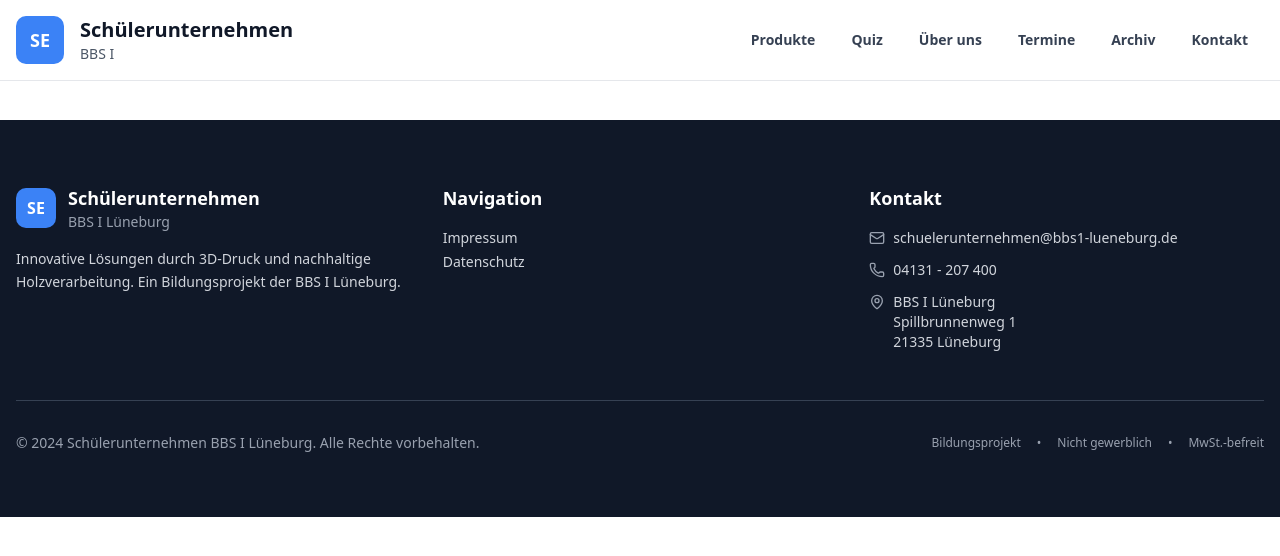
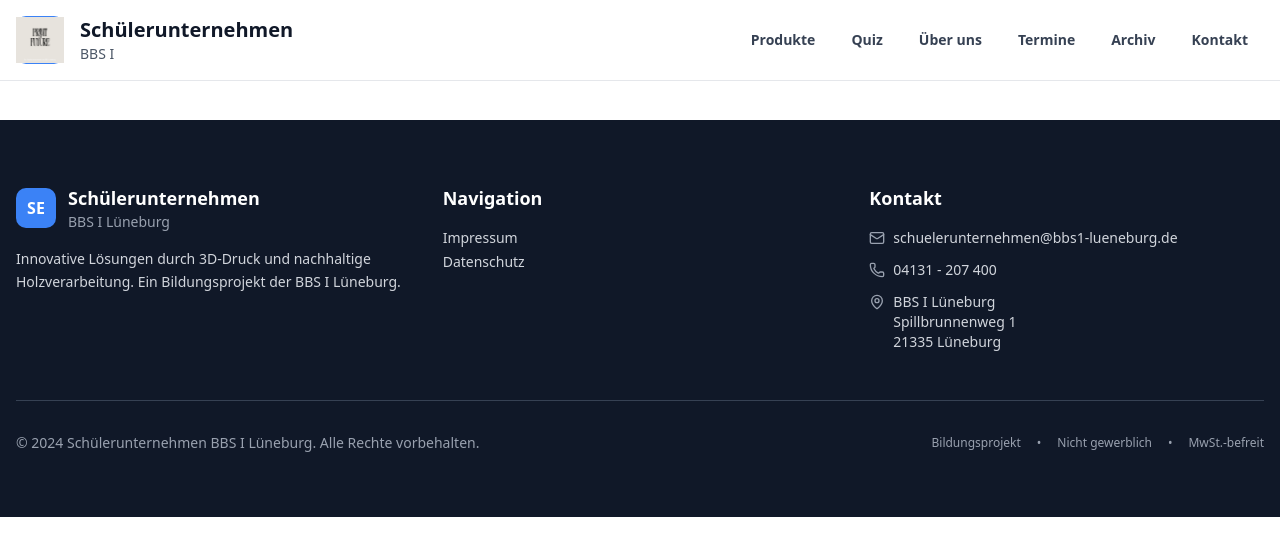
Before and after one commit to Dominik2708/D4M, a Next.js app: page / in a window 1280 px wide. Shown: the top 556 px of the page. Built offline with nearby package versions, Linux system fonts and the light colour scheme.

Commit message:
TASK: Add logo

```diff
--- a/src/components/Header.tsx
+++ b/src/components/Header.tsx
@@ -1,14 +1,13 @@
 'use client';
 import { useState } from 'react';
+import Image from 'next/image';
 import { Button } from './ui/button';
 import { Menu, X } from 'lucide-react';
 import {
   NavigationMenu,
-  NavigationMenuContent,
   NavigationMenuItem,
   NavigationMenuLink,
   NavigationMenuList,
-  NavigationMenuTrigger,
 } from './ui/navigation-menu';
 
 export function Header() {
@@ -20,7 +19,7 @@
         <div className="flex items-center justify-between">
           <div className="flex items-center space-x-4">
             <div className="w-12 h-12 bg-primary rounded-lg flex items-center justify-center">
-              <span className="text-white text-lg font-bold">SE</span>
+              <Image src="/images/logo.png" alt="Logo" width={48} height={48} />
             </div>
             <div>
               <h1 className="text-xl text-gray-900 font-bold">Schülerunternehmen</h1>
```
Also changed, not shown: public/images/logo.png (added).
